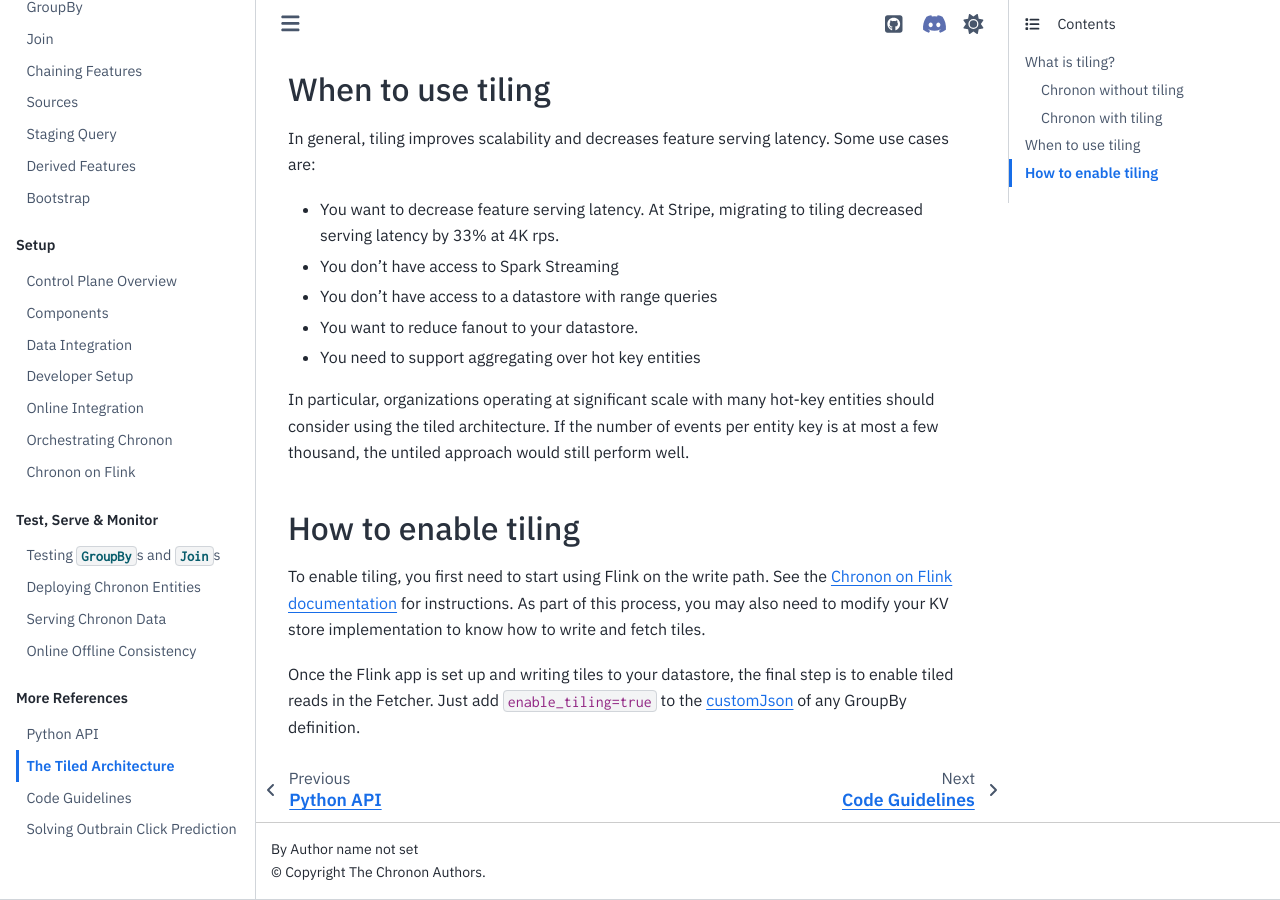
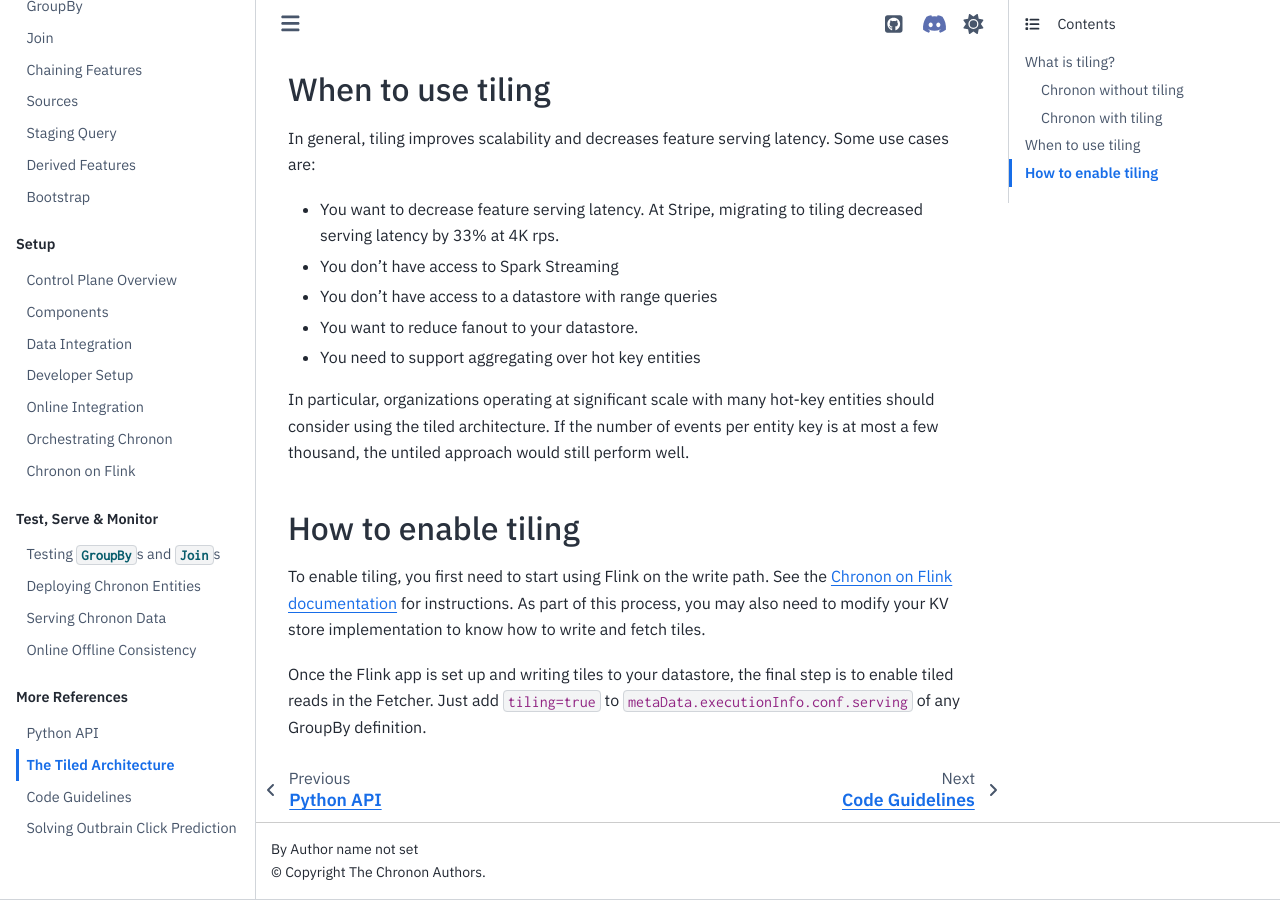
Before and after one commit to sardine-ai/zipline-chronon, a Sphinx documentation site: the page built from docs/source/Tiled_Architecture.md, in a window 1280 px wide and 900 px high, scrolled down 2034 px. Built offline with Sphinx 7.4.7 and the Sphinx Book theme 1.1.4, drawn with Linux system fonts in a browser that asks for light colours.

Commit message:
fix: remove references to custom json, float essential apis to top (#492)
## Summary
custom json is not supposed to be relied on in scala code at all - it is
purely meant for users to attach THEIR metadata to objects.

## Checklist
- [x] Added Unit Tests
- [x] Covered by existing CI
- [ ] Integration tested
- [ ] Documentation update



<!-- This is an auto-generated comment: release notes by coderabbit.ai
-->
## Summary by CodeRabbit

- **New Features**
- Introduced new configuration flags that improve control over tiling
behavior and streaming error handling.
- Expanded metadata support to include additional output partition
columns, enhancing data staging and query processing.

- **Documentation**
- Updated instructions for enabling tiled reads to reflect the new
configuration parameter.

- **Tests**
- Enhanced test coverage to validate the new serving and tiling
configurations.
<!-- end of auto-generated comment: release notes by coderabbit.ai -->

```diff
--- a/docs/source/Tiled_Architecture.md
+++ b/docs/source/Tiled_Architecture.md
@@ -80,6 +80,4 @@ the [Chronon on Flink documentation](setup/Flink.md) for instructions. As part o
 modify your KV store implementation to know how to write and fetch tiles.
 
 Once the Flink app is set up and writing tiles to your datastore, the final step is to enable tiled reads in the
-Fetcher. Just add `enable_tiling=true` to
-the [customJson](https://github.com/airbnb/chronon/blob/48b789dd2c216c62bbf1d74fbf4e779f23db541f/api/py/ai/chronon/group_by.py#L561)
-of any GroupBy definition.
+Fetcher. Just add `tiling=true` to `metaData.executionInfo.conf.serving` of any GroupBy definition.
```
Also changed, not shown: 16 other files.
